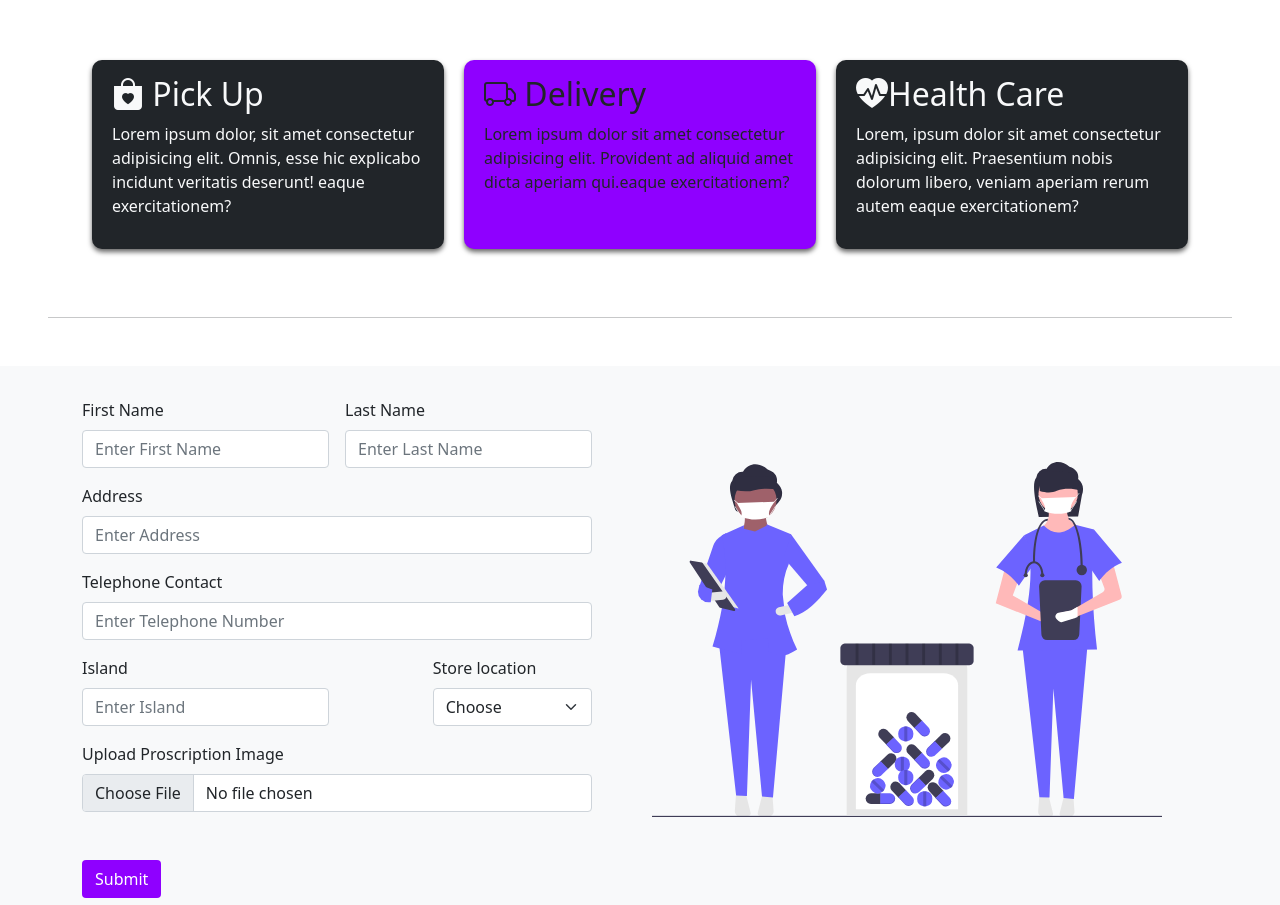
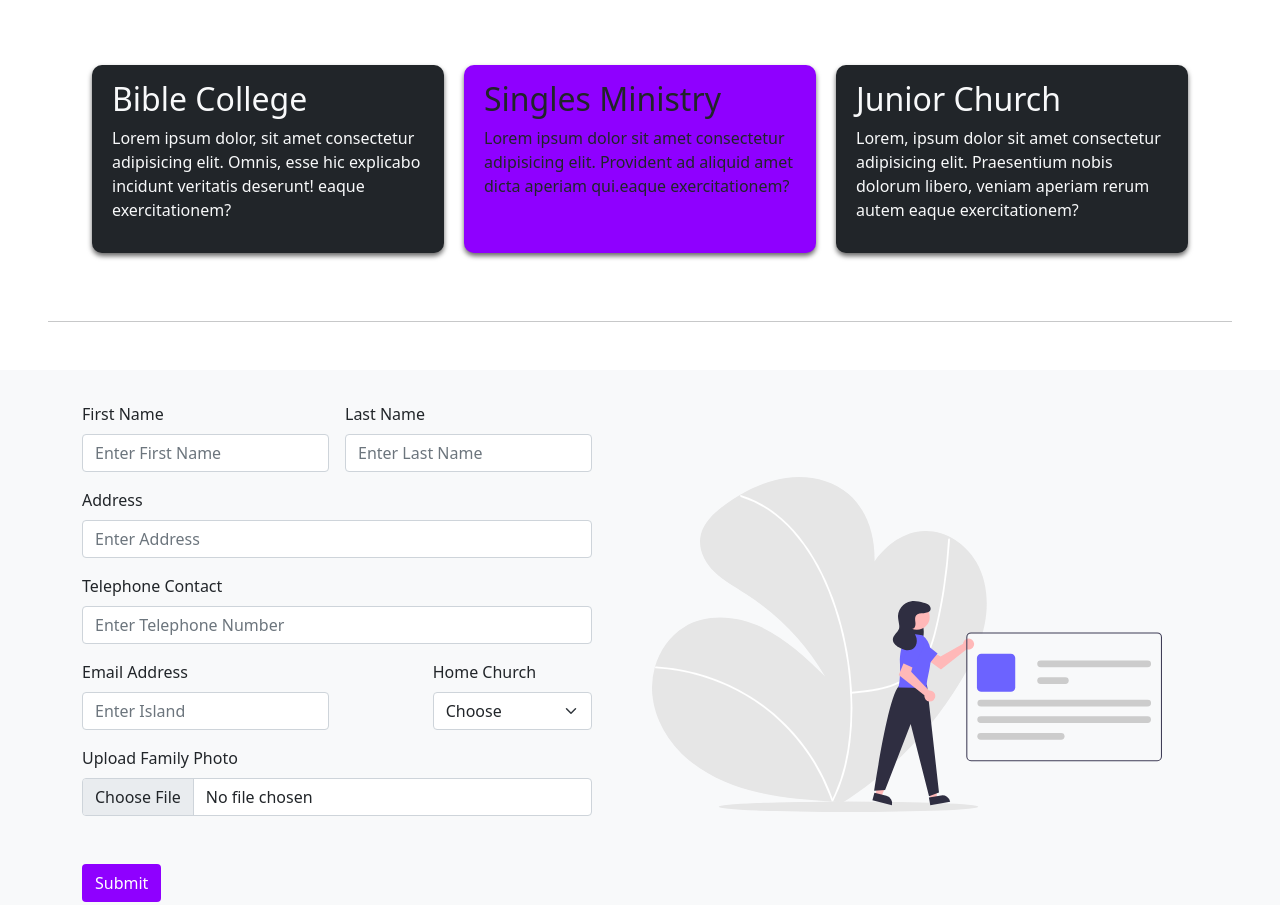
Before and after one commit to JayTee3/samplestore, a plain HTML site: page index.html in a window 1280 px wide. Shown: the part 507-1412 px from the top of the page. Drawn offline with nearby package versions, Linux system fonts and the light colour scheme.

Commit message:
church website demo

```diff
--- a/index.html
+++ b/index.html
@@ -42,14 +42,15 @@
                           A eius distinctio nemo consectetur ex aspernatur?
                      </p>
                   </div>
-                  <img class='img-fluid w-50 d-none d-sm-block' src="img/showcase.svg" alt=" doctors doing research">
+                  <img class='img-fluid w-50 d-none d-sm-block' src="img/church-logo.jpeg" alt=" doctors doing research">
               </div>
           </div>
       </section>
       <section class="boxes" id="features">
       <div class="container">
         <div class="box bg-dark text-light">
-          <h2><i class="bi bi-bag-heart-fill"></i> Pick Up </h2>
+          <!-- <h2><i class="bi bi-bag-heart-fill"></i> Bible College </h2> -->
+          <h2> Bible College </h2>
           <p>
               Lorem ipsum dolor, sit amet consectetur adipisicing elit.
              Omnis, esse hic explicabo incidunt veritatis deserunt!
@@ -58,7 +59,8 @@
          </p>
         </div>
         <div class="box" style="background-color:#8F00FF;">
-          <h2><i class="bi bi-truck"></i> Delivery</h2>
+          <!-- <h2><i class="bi bi-truck"></i> Singles Ministry</h2> -->
+          <h2> Singles Ministry</h2>
           <p>
               Lorem ipsum dolor sit amet consectetur adipisicing elit.
               Provident ad aliquid amet dicta aperiam qui.eaque exercitationem?
@@ -66,7 +68,8 @@
         </p>
         </div>
         <div class="box bg-dark text-light">
-          <h2><i class="bi bi-heart-pulse-fill"></i>Health Care</h2>
+          <!-- <h2><i class="bi bi-heart-pulse-fill"></i>Junior Church</h2> -->
+          <h2>Junior Church</h2>
           <p>
               Lorem, ipsum dolor sit amet consectetur adipisicing elit.
               Praesentium nobis dolorum libero, veniam aperiam rerum autem
@@ -98,21 +101,21 @@
                                 <input type="text" class="form-control" placeholder="Enter Telephone Number" name="Contact" required>
                             </div>
                             <div class="col-md-6">
-                                <label for="inputCity" class="form-label">Island</label>
-                                <input type="text" class="form-control" placeholder='Enter Island' name="Island" required>
+                                <label for="inputCity" class="form-label">Email Address</label>
+                                <input type="text" class="form-control" placeholder='Enter Island' name="email" required>
                             </div>
                             <div class="col-md-4 ms-auto">
-                                <label for="inputState" class="form-label">Store location</label>
+                                <label for="inputState" class="form-label">Home Church</label>
                                 <select id="inputState" class="form-select" name="Store-location" required>
                                 <option selected disabled>Choose</option>
-                                <option >Plamdale</option>
-                                <option>Solider Road</option>
-                                <option>Harbour Bay</option>
-                                <option>Carmichael</option>
+                                <option >Pure Life  Ministries</option>
+                                <option >Other Church Name Here</option>
+                                <option >Other Church Name Here</option>
+                                <option >Other Church Name Here</option>
                                 </select>
                             </div>
                             <div class="mb-3">
-                                <label for="formFile" class="form-label">Upload Proscription Image</label>
+                                <label for="formFile" class="form-label">Upload Family Photo</label>
                                 <input class="form-control" type="file" name="Proscription-file" required>
                               </div>
                             <div>
@@ -124,7 +127,7 @@
                     </form>
                 </div>
                 <div class="col-md p-5">
-                    <img class='img-fluid' src="img/form.svg" alt=" Pharmacy with pills">
+                    <img class='img-fluid' src="img/notification.svg" alt=" Pharmacy with pills">
                 </div>
             </div>
 
```
Also changed, not shown: img/church-logo.jpeg (added), img/notification.svg (added).
